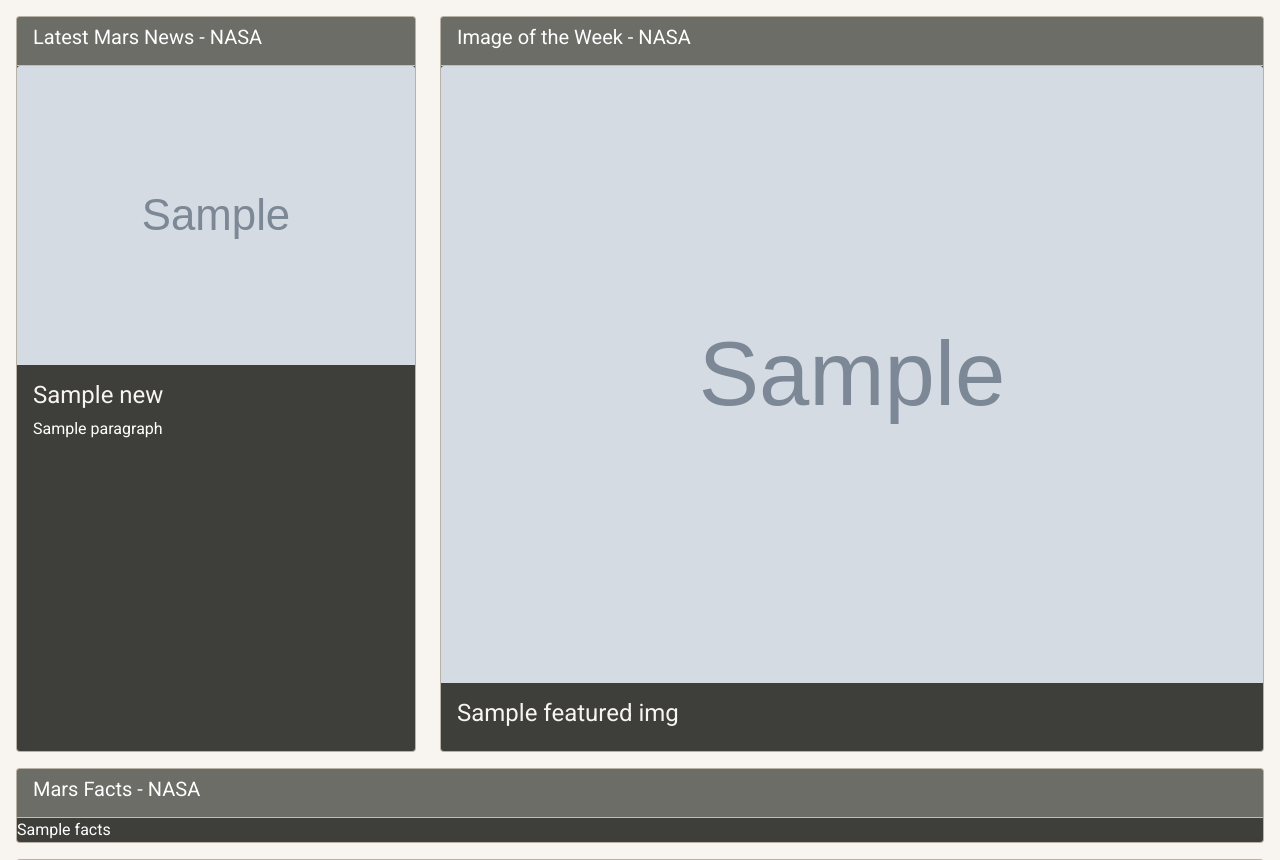
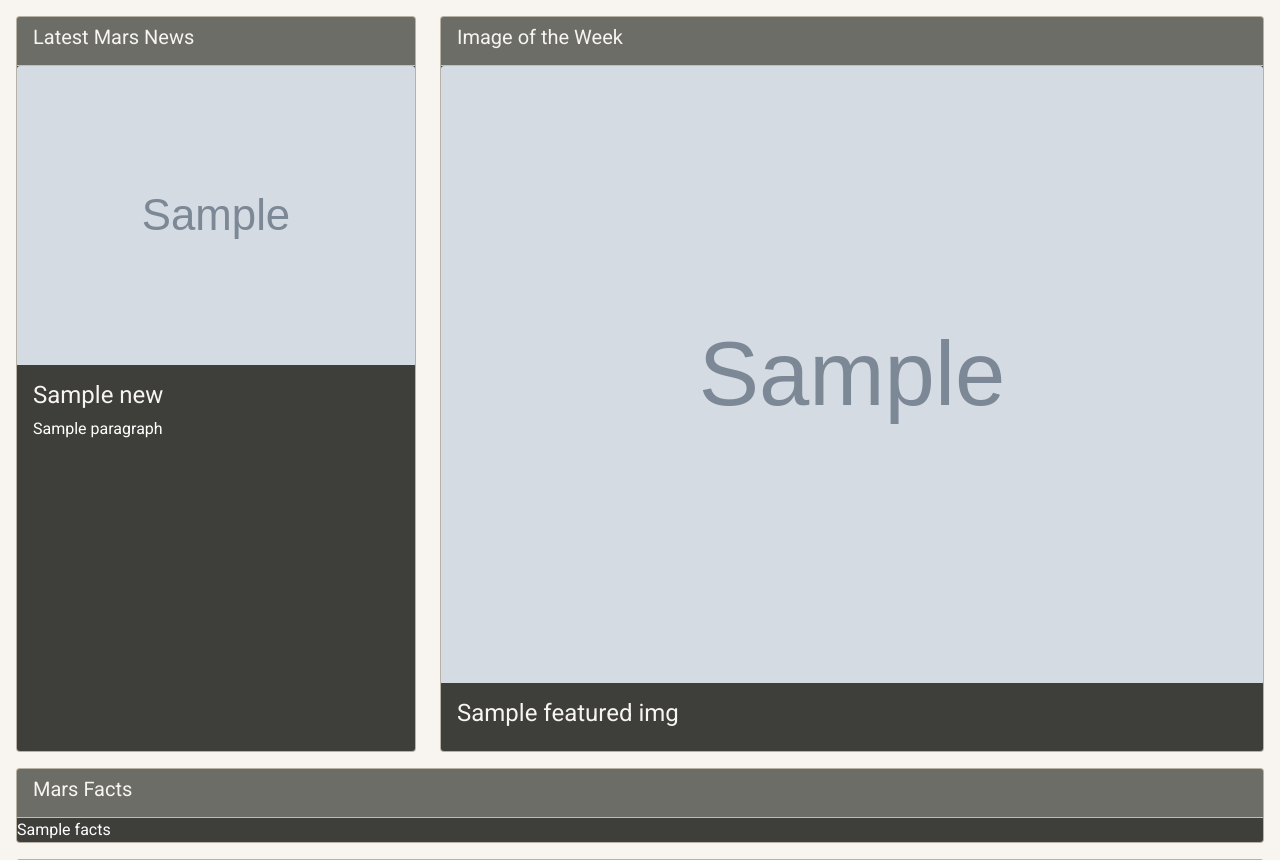
Before and after one commit to charlesphil/mars-scrape, a Flask app: page / in a window 1280 px wide. Shown: the part 56-916 px from the top of the page. Run offline with Flask 2, Linux system fonts and the light colour scheme; grey boxes marked "Sample" are stand-in pictures; a database or web service that is not in the repository returns one stand-in record (values such as "Sample title"); some libraries are stand-ins or nearby versions.

Commit message:
Finished design. Working on catching potential errors.

```diff
--- a/Missions_to_Mars/static/css/custom.css
+++ b/Missions_to_Mars/static/css/custom.css
@@ -5,15 +5,19 @@ body {
 .link-light:hover {
     color: rgba(var(--bs-info-rgb),var(--bs-bg-opacity));
 }
+
 button a.link-light:hover {
     color: #ffffff;
 }
-
 
 .card-img-top:hover {
     box-shadow: rgba(0, 0, 0, 0.25) 0 54px 55px, rgba(0, 0, 0, 0.12) 0 -12px 30px, rgba(0, 0, 0, 0.12) 0 4px 6px, rgba(0, 0, 0, 0.17) 0 12px 13px, rgba(0, 0, 0, 0.09) 0 -3px 5px;
     transition: 0.5s;
     transform: translatey(-10px);
+}
+
+#progress-row {
+    display: none;
 }
 
 @media (min-width: 992px) {
--- /dev/null
+++ b/Missions_to_Mars/static/js/custom.js
@@ -0,0 +1,8 @@
+function showLoading() {
+    let progressRow = document.getElementById("progress-row");
+    if (progressRow.style.display === "none") {
+        progressRow.style.display = "flex";
+    } else {
+        progressRow.style.display = "none";
+    }
+}
--- a/Missions_to_Mars/templates/base.html
+++ b/Missions_to_Mars/templates/base.html
@@ -50,5 +50,6 @@
     {% endwith %}
     <div id="content" class="container-fluid g-0 g-lg-3 my-lg-3">{% block main %}{% endblock %}</div>
     <script src="https://cdn.jsdelivr.net/npm/bootstrap@5.0.2/dist/js/bootstrap.bundle.min.js" integrity="sha384-MrcW6ZMFYlzcLA8Nl+NtUVF0sA7MsXsP1UyJoMp4YLEuNSfAP+JcXn/tWtIaxVXM" crossorigin="anonymous"></script>
+    <script src="{{ url_for('static', filename='js/custom.js') }}"></script>
 </body>
 </html>
--- a/Missions_to_Mars/templates/index.html
+++ b/Missions_to_Mars/templates/index.html
@@ -5,7 +5,7 @@
     <div class="row">
         <div class="col-xl-4">
             <div class="card bg-primary text-white h-100">
-                <div class="card-header"><h5>Latest Mars News - NASA</h5></div>
+                <div class="card-header"><h5><a href="https://mars.nasa.gov/news/?page=0&per_page=40&order=publish_date+desc%2Ccreated_at+desc&search=&category=19%2C165%2C184%2C204&blank_scope=Latest" class="text-decoration-none link-light">Latest Mars News</a></h5></div>
                 <a href="{{ latest['url'] }}"><img src="{{ latest['img'] }}" alt="Latest Image" class="card-img-top"></a>
                 <div class="card-body">
                     <h4 class="card-title"><a href="{{ latest['url'] }}" class="text-decoration-none link-light">{{ latest['title'] }}</a></h4>
@@ -15,7 +15,7 @@
         </div>
         <div class="col-xl-8">
             <div class="card bg-primary text-white h-100">
-                <div class="card-header"><h5>Image of the Week - NASA</h5></div>
+                <div class="card-header"><h5><a href="https://mars.nasa.gov/" class="text-decoration-none link-light">Image of the Week</a></h5></div>
                 <a href="{{ featured['article_url'] }}"><img src="{{ featured['img_url'] }}" alt="Image of the Week" class="card-img-top"></a>
                 <div class="card-body">
                     <h4 class="card-title"><a href="{{ featured['article_url'] }}" class="text-decoration-none link-light">{{ featured['name'] }}</a></h4>
@@ -26,7 +26,7 @@
     <div class="row mt-xl-3">
         <div class="col">
             <div class="card bg-primary text-white">
-                <div class="card-header"><h5>Mars Facts - NASA</h5></div>
+                <div class="card-header"><h5><a href="https://mars.nasa.gov/all-about-mars/facts/" class="text-decoration-none link-light">Mars Facts</a></h5></div>
                 <div class="card-body p-0">
                     <div class="table-responsive">
                     {{ facts_table|safe }}
@@ -38,7 +38,7 @@
     <div class="row mt-xl-3">
         <div class="col">
             <div class="card bg-primary text-white">
-                <div class="card-header"><h5>Mars Hemispheres - USGS Astropedia</h5></div>
+                <div class="card-header"><h5><a href="https://astrogeology.usgs.gov/search/results?q=hemisphere+enhanced&k1=target&v1=Mars" class="text-decoration-none link-light">Mars Hemispheres</a></h5></div>
                 <div class="card-body p-0 text-center">
                     <div class="card-group">
                         {% for hemisphere in hemispheres %}
--- a/environment.yml
+++ b/environment.yml
@@ -8,7 +8,8 @@ dependencies:
   - pandas
   - selenium
   - flask
+  - pip
   - pip:
+    - splinter
     - webdriver-manager
-    - splinter
     - pymongo
```
Also changed, not shown: Missions_to_Mars/app.py (+18 -6 lines), Missions_to_Mars/scrape_mars.py (+7 -0 lines), Missions_to_Mars/templates/update.html (+6 -1 lines), 1 other file.
